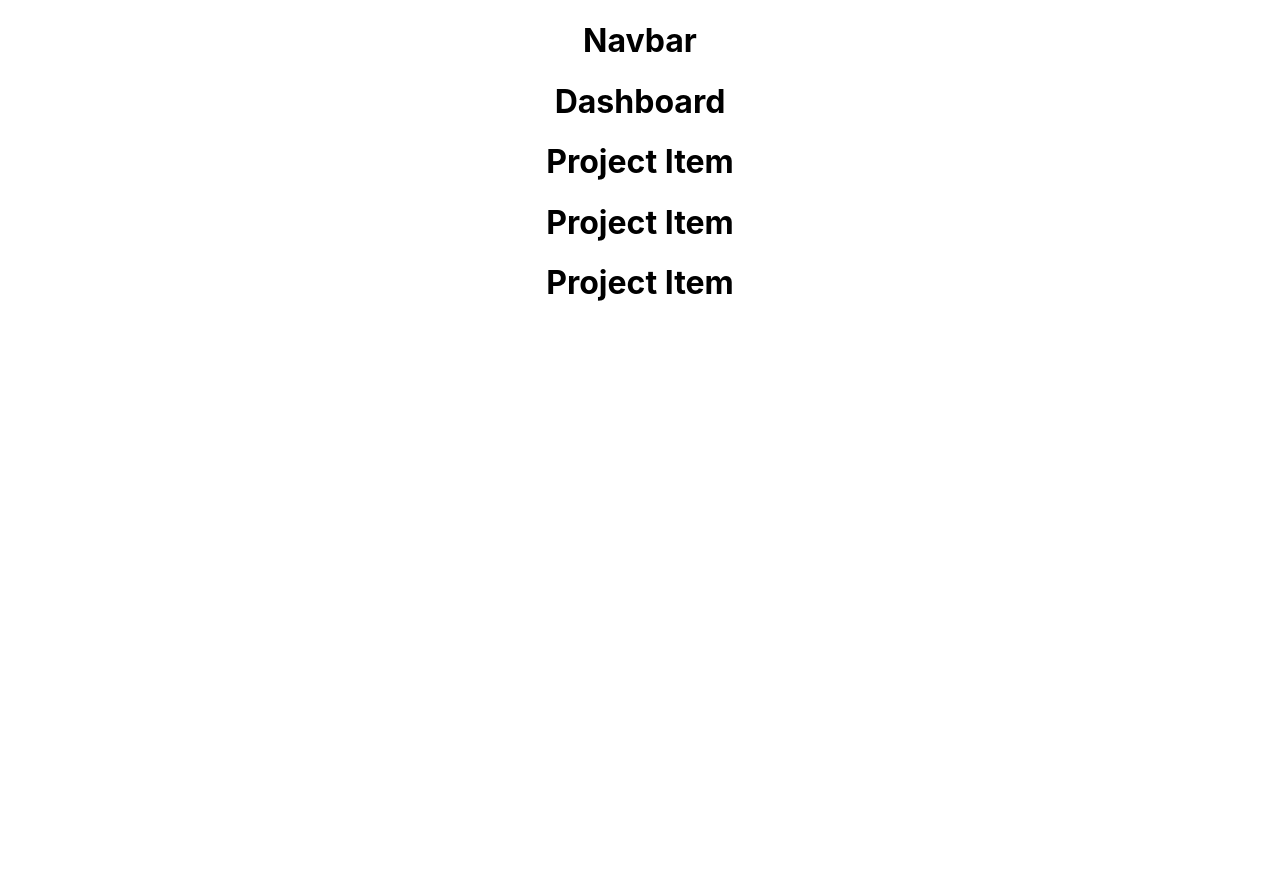
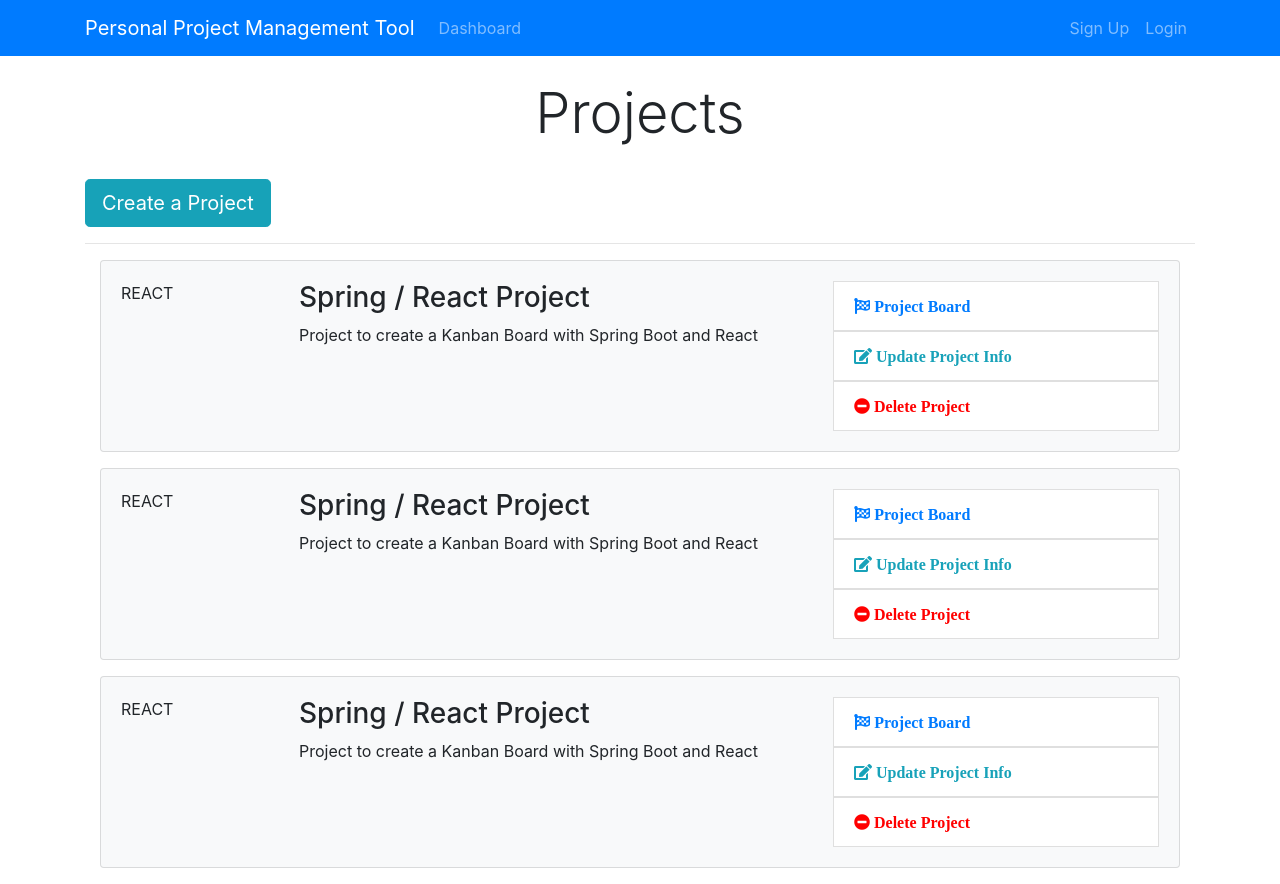
Before and after one commit to zoey9595/AgileIntPPMTool, a React (Create React App) app in the folder ppmtool-react-client/: page / in a window 1280 px wide. Before the commit the page ends 800 px from the top, so only its background shows below. Built offline with nearby package versions, Linux system fonts and the light colour scheme.

Commit message:
Imported templates

```diff
--- a/ppmtool-react-client/public/index.html
+++ b/ppmtool-react-client/public/index.html
@@ -24,7 +24,8 @@
       work correctly both with client-side routing and a non-root public URL.
       Learn how to configure a non-root public URL by running `npm run build`.
     -->
-    <title>React App</title>
+    <link rel="stylesheet" href="https://use.fontawesome.com/releases/v5.2.0/css/all.css">
+    <title>PPM Tools</title>
   </head>
   <body>
     <noscript>You need to enable JavaScript to run this app.</noscript>
--- a/ppmtool-react-client/src/App.css
+++ b/ppmtool-react-client/src/App.css
@@ -1,38 +1,65 @@
-.App {
-  text-align: center;
+img {
+  width: 100%;
 }
 
-.App-logo {
-  height: 40vmin;
-  pointer-events: none;
+.navbar {
+  background-color: #e3f2fd;
+}
+.fa.fa-edit {
+  color: #18a2b9;
 }
 
-@media (prefers-reduced-motion: no-preference) {
-  .App-logo {
-    animation: App-logo-spin infinite 20s linear;
-  }
+.list-group-item.delete:hover {
+  cursor: -webkit-grab;
+  background-color: pink;
 }
 
-.App-header {
-  background-color: #282c34;
-  min-height: 100vh;
-  display: flex;
-  flex-direction: column;
-  align-items: center;
-  justify-content: center;
-  font-size: calc(10px + 2vmin);
-  color: white;
+.list-group-item.update:hover {
+  cursor: -webkit-grab;
+  background-color: gainsboro;
 }
 
-.App-link {
-  color: #61dafb;
+.list-group-item.board:hover {
+  cursor: -webkit-grab;
+  background-color: gainsboro;
 }
 
-@keyframes App-logo-spin {
-  from {
-    transform: rotate(0deg);
-  }
-  to {
-    transform: rotate(360deg);
-  }
+.fa.fa-minus-circle {
+  color: red;
 }
+
+.landing {
+  position: relative;
+  /* background: url("../img/showcase.jpg") no-repeat; */
+  background-size: cover;
+  background-position: center;
+  height: 100vh;
+  margin-top: -24px;
+  margin-bottom: -50px;
+}
+
+.landing-inner {
+  padding-top: 80px;
+}
+
+.dark-overlay {
+  background-color: rgba(0, 0, 0, 0.7);
+  position: absolute;
+  top: 0;
+  left: 0;
+  width: 100%;
+  height: 100%;
+}
+
+.card-form {
+  opacity: 0.9;
+}
+
+.latest-profiles-img {
+  width: 40px;
+  height: 40px;
+}
+
+.form-control::placeholder {
+  color: #bbb !important;
+}
--- a/ppmtool-react-client/src/App.js
+++ b/ppmtool-react-client/src/App.js
@@ -1,7 +1,9 @@
-import logo from "./logo.svg";
 import "./App.css";
+
 import Dashboard from "./components/Dashboard";
 import Header from "./components/Layout/Header";
+
+import "bootstrap/dist/css/bootstrap.min.css";
 
 function App() {
   return (
--- a/ppmtool-react-client/src/components/Dashboard.js
+++ b/ppmtool-react-client/src/components/Dashboard.js
@@ -4,11 +4,23 @@
 class Dashboard extends Component {
   render() {
     return (
-      <div>
-        <h1>Dashboard</h1>
-        <ProjectItem />
-        <ProjectItem />
-        <ProjectItem />
+      <div className="projects">
+        <div className="container">
+          <div className="row">
+            <div className="col-md-12">
+              <h1 className="display-4 text-center">Projects</h1>
+              <br />
+              <a href="ProjectForm.html" className="btn btn-lg btn-info">
+                Create a Project
+              </a>
+              <br />
+              <hr />
+              <ProjectItem />
+              <ProjectItem />
+              <ProjectItem />
+            </div>
+          </div>
+        </div>
       </div>
     );
   }
--- a/ppmtool-react-client/src/components/Layout/Header.js
+++ b/ppmtool-react-client/src/components/Layout/Header.js
@@ -3,9 +3,44 @@
 class Header extends Component {
   render() {
     return (
-      <div>
-        <h1>Navbar</h1>
-      </div>
+      <nav className="navbar navbar-expand-sm navbar-dark bg-primary mb-4">
+        <div className="container">
+          <a className="navbar-brand" href="Dashboard.html">
+            Personal Project Management Tool
+          </a>
+          <button
+            className="navbar-toggler"
+            type="button"
+            data-toggle="collapse"
+            data-target="#mobile-nav"
+          >
+            <span className="navbar-toggler-icon" />
+          </button>
+
+          <div className="collapse navbar-collapse" id="mobile-nav">
+            <ul className="navbar-nav mr-auto">
+              <li className="nav-item">
+                <a className="nav-link" href="/dashboard">
+                  Dashboard
+                </a>
+              </li>
+            </ul>
+
+            <ul className="navbar-nav ml-auto">
+              <li className="nav-item">
+                <a className="nav-link " href="register.html">
+                  Sign Up
+                </a>
+              </li>
+              <li className="nav-item">
+                <a className="nav-link" href="login.html">
+                  Login
+                </a>
+              </li>
+            </ul>
+          </div>
+        </div>
+      </nav>
     );
   }
 }
--- a/ppmtool-react-client/src/components/Project/ProjectItem.js
+++ b/ppmtool-react-client/src/components/Project/ProjectItem.js
@@ -2,7 +2,40 @@
 
 class ProjectItem extends Component {
   render() {
-    return <h1>Project Item</h1>;
+    return (
+      <div className="container">
+        <div className="card card-body bg-light mb-3">
+          <div className="row">
+            <div className="col-2">
+              <span className="mx-auto">REACT</span>
+            </div>
+            <div className="col-lg-6 col-md-4 col-8">
+              <h3>Spring / React Project</h3>
+              <p>Project to create a Kanban Board with Spring Boot and React</p>
+            </div>
+            <div className="col-md-4 d-none d-lg-block">
+              <ul className="list-group">
+                <a href="#">
+                  <li className="list-group-item board">
+                    <i className="fa fa-flag-checkered pr-1"> Project Board </i>
+                  </li>
+                </a>
+                <a href="#">
+                  <li className="list-group-item update">
+                    <i className="fa fa-edit pr-1"> Update Project Info</i>
+                  </li>
+                </a>
+                <a href="">
+                  <li className="list-group-item delete">
+                    <i className="fa fa-minus-circle pr-1"> Delete Project</i>
+                  </li>
+                </a>
+              </ul>
+            </div>
+          </div>
+        </div>
+      </div>
+    );
   }
 }
 
```
Also changed, not shown: 1 other file (tests, documents, lock files or other folders).
